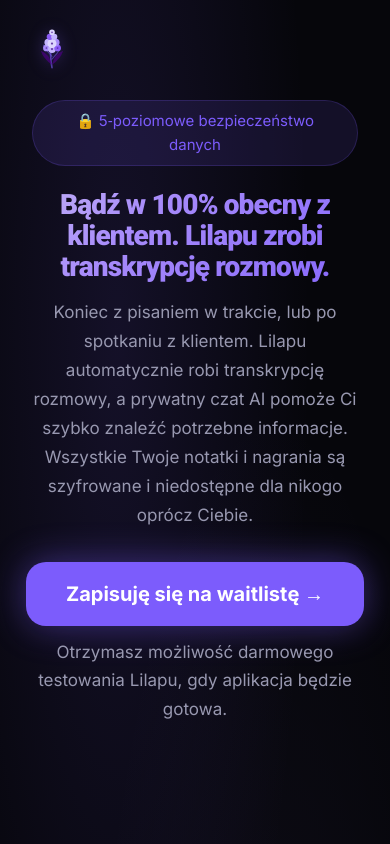
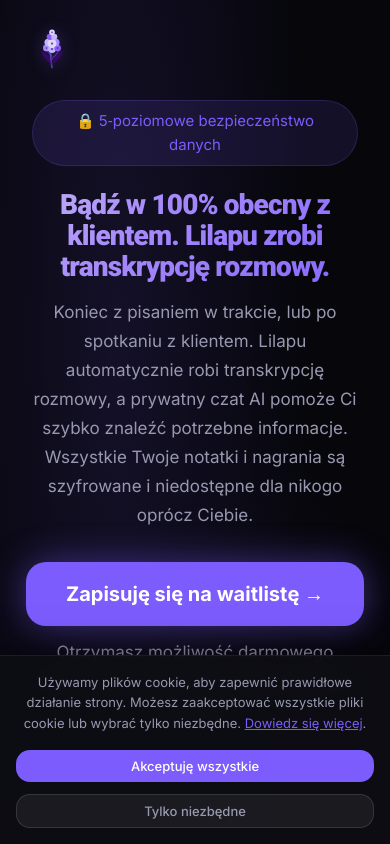
Before and after one commit to pawelszczabel/lilapu, a Next.js app in the folder web/: page / in a window 390 px wide. Built offline with nearby package versions, Linux system fonts and the light colour scheme; no server answers.

Commit message:
feat: add GDPR-compliant cookie consent banner

```diff
--- /dev/null
+++ b/web/src/app/components/CookieBanner.tsx
@@ -0,0 +1,58 @@
+"use client";
+
+import { useState, useEffect } from "react";
+
+type CookieConsent = "all" | "essential" | null;
+
+function getCookieConsent(): CookieConsent {
+    if (typeof window === "undefined") return null;
+    const v = localStorage.getItem("cookie-consent");
+    if (v === "all" || v === "essential") return v;
+    return null;
+}
+
+export default function CookieBanner() {
+    const [visible, setVisible] = useState(false);
+
+    useEffect(() => {
+        if (!getCookieConsent()) {
+            // Slight delay so it doesn't flash on page load
+            const t = setTimeout(() => setVisible(true), 800);
+            return () => clearTimeout(t);
+        }
+    }, []);
+
+    function accept(level: "all" | "essential") {
+        localStorage.setItem("cookie-consent", level);
+        setVisible(false);
+    }
+
+    if (!visible) return null;
+
+    return (
+        <div className="cookie-banner" role="dialog" aria-label="Baner ciasteczek">
+            <div className="cookie-banner-content">
+                <p>
+                    Używamy plików cookie, aby zapewnić prawidłowe działanie strony.
+                    Możesz zaakceptować wszystkie pliki cookie lub wybrać tylko
+                    niezbędne.{" "}
+                    <a href="/polityka-ciasteczek">Dowiedz się więcej</a>.
+                </p>
+                <div className="cookie-banner-actions">
+                    <button
+                        className="btn btn-primary cookie-btn-accept"
+                        onClick={() => accept("all")}
+                    >
+                        Akceptuję wszystkie
+                    </button>
+                    <button
+                        className="btn cookie-btn-reject"
+                        onClick={() => accept("essential")}
+                    >
+                        Tylko niezbędne
+                    </button>
+                </div>
+            </div>
+        </div>
+    );
+}
--- a/web/src/app/globals.css
+++ b/web/src/app/globals.css
@@ -2470,6 +2470,107 @@
   text-decoration: underline;
 }
 
+/* Cookie Banner */
+.cookie-banner {
+  position: fixed;
+  bottom: 0;
+  left: 0;
+  right: 0;
+  z-index: 300;
+  padding: var(--space-4) var(--space-6);
+  background: rgba(13, 13, 20, 0.95);
+  backdrop-filter: blur(12px);
+  border-top: 1px solid rgba(124, 92, 252, 0.15);
+  box-shadow: 0 -4px 30px rgba(0, 0, 0, 0.5);
+  animation: slideUpBanner 0.4s ease-out;
+}
+
+@keyframes slideUpBanner {
+  from {
+    transform: translateY(100%);
+    opacity: 0;
+  }
+
+  to {
+    transform: translateY(0);
+    opacity: 1;
+  }
+}
+
+.cookie-banner-content {
+  max-width: 1000px;
+  margin: 0 auto;
+  display: flex;
+  align-items: center;
+  gap: var(--space-6);
+}
+
+.cookie-banner-content p {
+  flex: 1;
+  font-size: var(--text-sm);
+  color: var(--text-secondary);
+  line-height: 1.6;
+  margin: 0;
+}
+
+.cookie-banner-content a {
+  color: var(--accent);
+  text-decoration: underline;
+}
+
+.cookie-banner-actions {
+  display: flex;
+  gap: var(--space-3);
+  flex-shrink: 0;
+}
+
+.cookie-btn-accept {
+  padding: var(--space-2) var(--space-5) !important;
+  font-size: var(--text-sm) !important;
+  border-radius: var(--radius-lg) !important;
+  white-space: nowrap;
+}
+
+.cookie-btn-reject {
+  padding: var(--space-2) var(--space-5);
+  font-size: var(--text-sm);
+  border-radius: var(--radius-lg);
+  background: rgba(255, 255, 255, 0.06);
+  border: 1px solid rgba(255, 255, 255, 0.12);
+  color: var(--text-secondary);
+  cursor: pointer;
+  transition: all 0.2s;
+  white-space: nowrap;
+}
+
+.cookie-btn-reject:hover {
+  background: rgba(255, 255, 255, 0.1);
+  color: var(--text-primary);
+}
+
+@media (max-width: 768px) {
+  .cookie-banner {
+    padding: var(--space-4);
+  }
+
+  .cookie-banner-content {
+    flex-direction: column;
+    gap: var(--space-4);
+    text-align: center;
+  }
+
+  .cookie-banner-actions {
+    width: 100%;
+    flex-direction: column;
+  }
+
+  .cookie-btn-accept,
+  .cookie-btn-reject {
+    width: 100%;
+    text-align: center;
+  }
+}
+
 /* Waitlist Modal */
 .waitlist-modal-overlay {
   position: fixed;
--- a/web/src/app/layout.tsx
+++ b/web/src/app/layout.tsx
@@ -5,6 +5,7 @@
 import { ClerkProvider } from "@clerk/nextjs";
 import { plPL } from "@clerk/localizations";
 import Script from "next/script";
+import CookieBanner from "./components/CookieBanner";
 
 const inter = Inter({
   variable: "--font-inter",
@@ -52,6 +53,7 @@
         <ClerkProvider localization={plPL} waitlistUrl="/waitlist">
           <ConvexClientProvider>{children}</ConvexClientProvider>
         </ClerkProvider>
+        <CookieBanner />
         <Script
           id="sw-register"
           strategy="afterInteractive"
```
